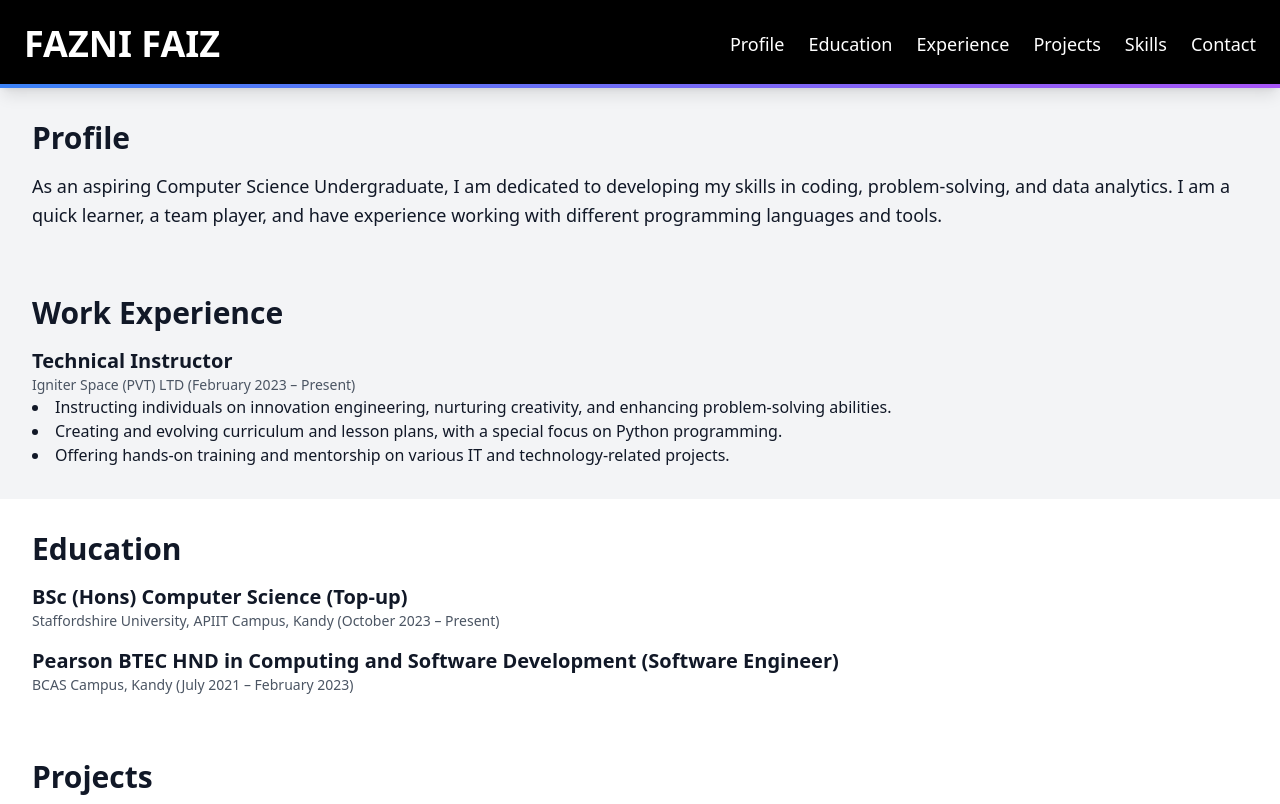
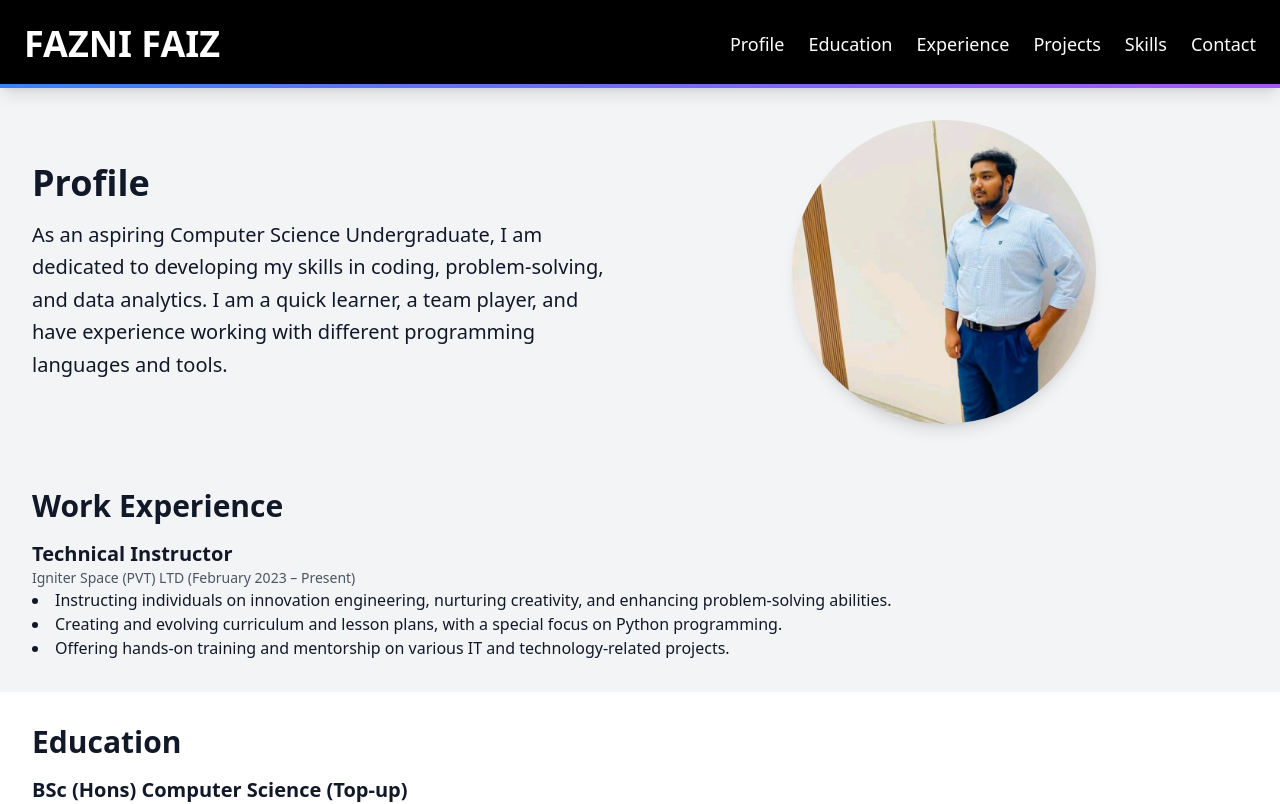
Before and after one commit to fazni-faiz/fazni_portfolio, a React (Create React App) app: page / in a window 1280 px wide. Shown: the top 804 px of the page. Built offline with nearby package versions, Linux system fonts and the light colour scheme.

Commit message:
Update 4

```diff
--- a/package.json
+++ b/package.json
@@ -8,6 +8,7 @@
     "@testing-library/jest-dom": "^5.17.0",
     "@testing-library/react": "^13.4.0",
     "@testing-library/user-event": "^13.5.0",
+    "animate.css": "^4.1.1",
     "gh-pages": "^6.1.1",
     "react": "^18.3.1",
     "react-dom": "^18.3.1",
--- a/src/App.js
+++ b/src/App.js
@@ -6,6 +6,8 @@ import Education from './components/Education';
 import Projects from './components/Projects';
 import Skills from './components/Skills';
 import Footer from './components/Footer';
+import 'animate.css';
+
 
 function App() {
   return (
--- a/src/components/Profile.js
+++ b/src/components/Profile.js
@@ -1,13 +1,28 @@
 import React from 'react';
+import fazniImage from '../img/fazni.jpeg'; // Adjust path as needed
 
 const Profile = () => {
   return (
     <section id="profile" className="bg-gray-100 text-gray-900 p-8">
-      <div className="container mx-auto">
-        <h2 className="text-3xl font-semibold mb-4">Profile</h2>
-        <p className="text-lg leading-relaxed">
-          As an aspiring Computer Science Undergraduate, I am dedicated to developing my skills in coding, problem-solving, and data analytics. I am a quick learner, a team player, and have experience working with different programming languages and tools.
-        </p>
+      <div className="container mx-auto flex flex-col md:flex-row items-center">
+        {/* Text Section */}
+        <div className="md:w-1/2 md:pr-8">
+          <h2 className="text-4xl font-semibold mb-4 animate__animated animate__fadeIn">
+            Profile
+          </h2>
+          <p className="text-xl leading-relaxed animate__animated animate__fadeIn animate__delay-1s">
+            As an aspiring Computer Science Undergraduate, I am dedicated to developing my skills in coding, problem-solving, and data analytics. I am a quick learner, a team player, and have experience working with different programming languages and tools.
+          </p>
+        </div>
+
+        {/* Image Section */}
+        <div className="md:w-1/2 mt-6 md:mt-0 flex justify-center">
+          <img
+            src={fazniImage}
+            alt="Mohamed Fais Mohamed Fasni"
+            className="w-1/2 h-auto rounded-full shadow-lg transform transition-transform duration-500 hover:scale-105"
+          />
+        </div>
       </div>
     </section>
   );
```
Also changed, not shown: 1 other file (tests, documents, lock files or other folders).
